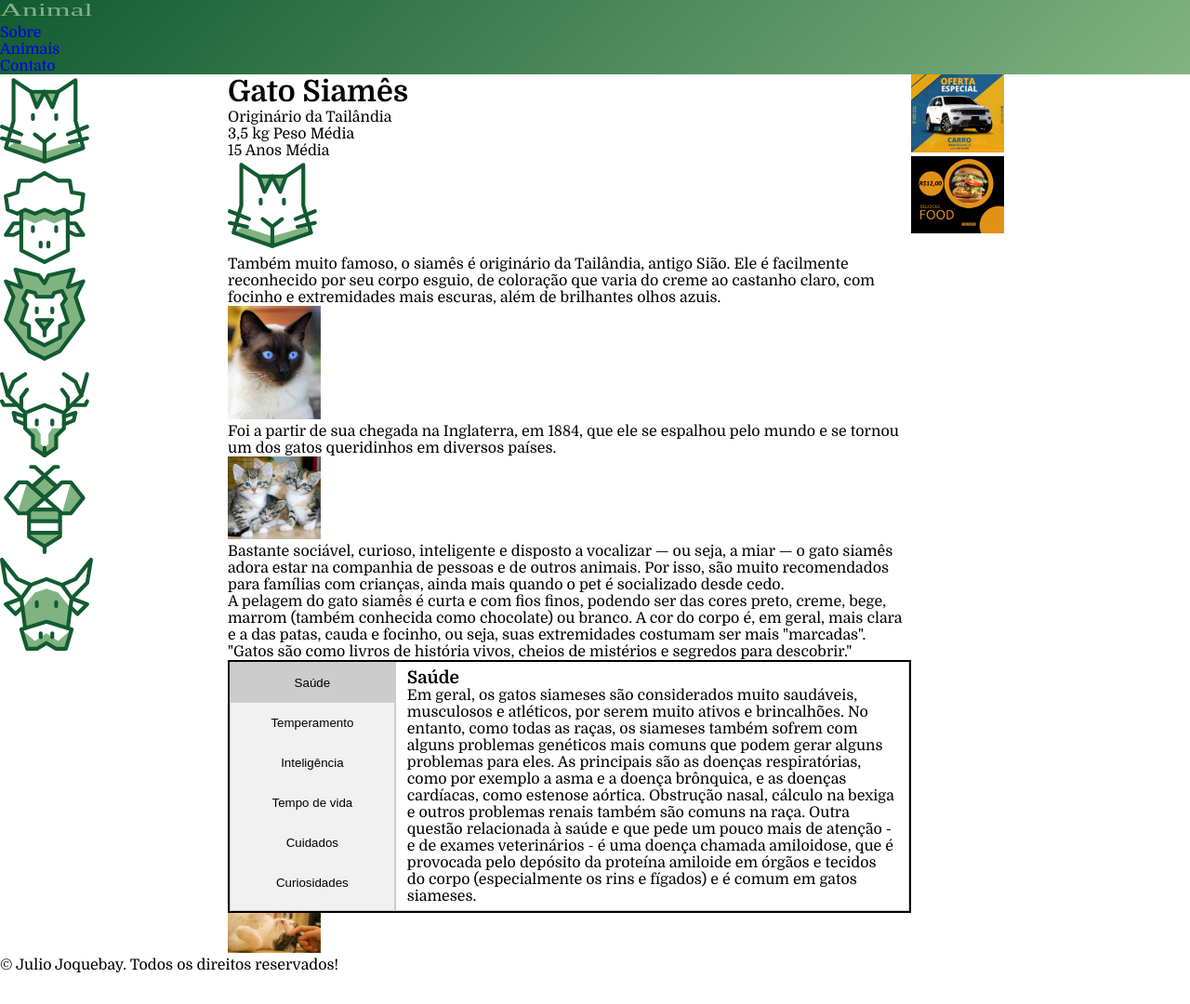
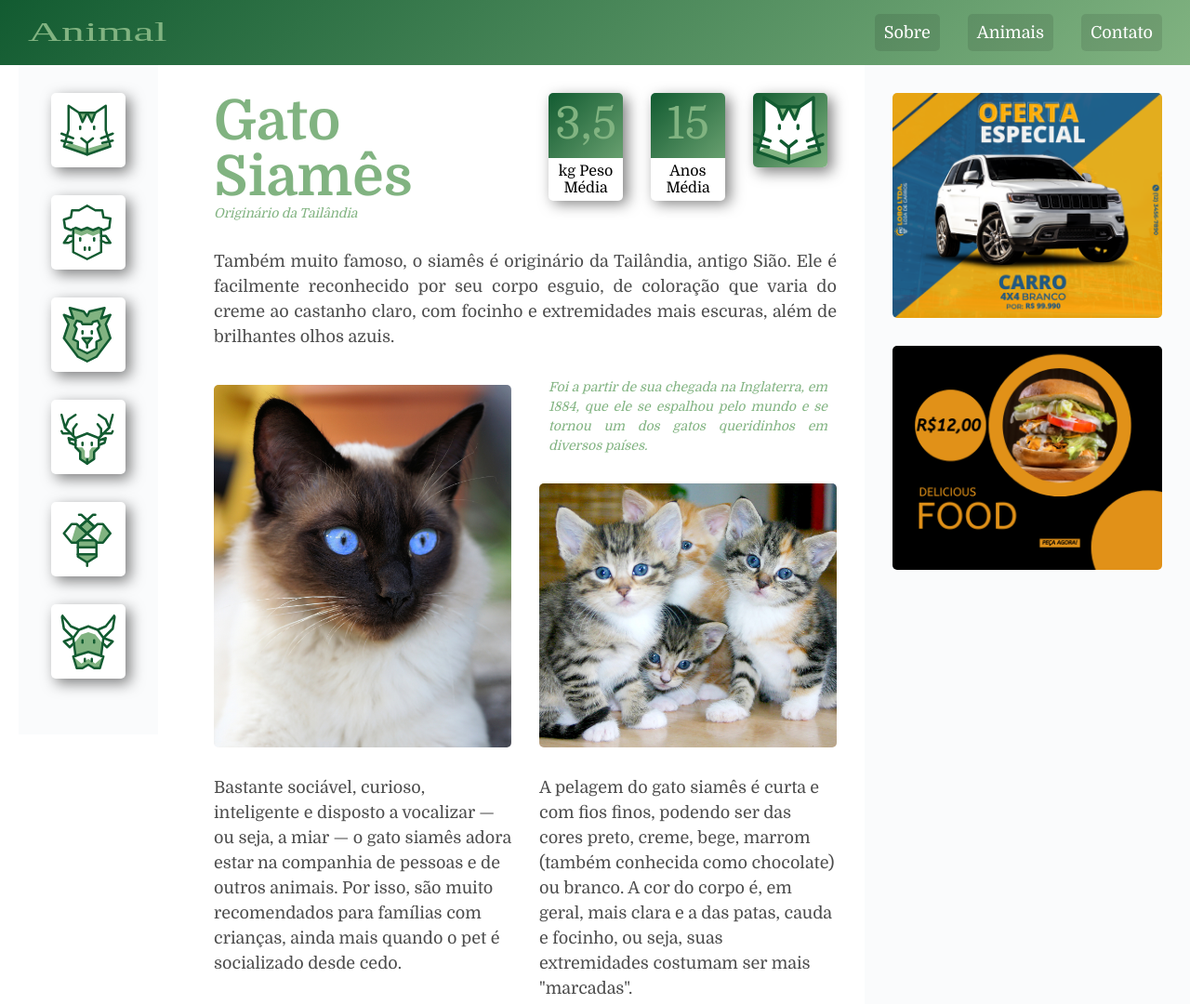
Before and after one commit to joqbay-developer/animal-webpageproject-withgridlayout, a plain HTML site: page index.html in a window 1280 px wide. Shown: the top 1080 px of the page at 93% size. Before the commit the page ends 1047 px from the top, so only its background shows below. Drawn offline with Linux system fonts and the light colour scheme.

Commit message:
styling for sticky side menu

```diff
--- a/assets/styles/style.css
+++ b/assets/styles/style.css
@@ -22,7 +22,9 @@ a {
 
 
 img {
-    max-width: 100px;
+    max-width: 100%;
+    display: block;
+  border-radius: 5px;
 }
 
 /* reset */
@@ -32,7 +34,7 @@ img {
 /* grid geral */
 .structure-container {
   display: grid;
-  grid-template-columns: minmax(160px, 1fr) 3fr 300px;
+  grid-template-columns: 200px 3fr 350px;
   grid-template-areas:
   "nav nav nav"
   "container-menu-sidebar content ads"
@@ -43,24 +45,219 @@ img {
 /* nav */
 .nav {
   grid-area: nav;
+  height: 70px;
   background: linear-gradient(135deg, #125B31, #81B381);
+  padding: 30px;
+  display: flex;
+  justify-content: space-between;
+  align-items: center;
+}
+
+
+.nav .logo img {
+  width: 150px;
+}
+
+.nav .navmenu {
+  display: flex;
+  flex-wrap: wrap;
+}
+
+.nav .navmenu li + li {
+  margin-left: 30px;
+}
+
+.nav .navmenu a {
+  display: block;
+  padding: 10px;
+  color: white;
+  font-size: 1.125rem;
+  background-color: rgba(0, 0, 0, 0.1);
+  border-radius: 5px;
+}
+
+.nav .navmenu a:hover {
+  background-color: rgba(0, 0, 0, 0.5);
 }
 /* nav */
 
+
+/* nav aside */
 .container-menu-sidebar {
   grid-area: container-menu-sidebar;
+  background-color: #fafbfc;
+  padding: 30px;
+  position: fixed;
+  width: 150px;
+  top: 70px;
+  left: 20px;
 }
 
+.container-menu-sidebar .navmenu-aside a {
+  display: block;
+  width: 80px;
+  margin: 0 auto 30px auto;
+  background-color: white;
+  padding: 10px;
+  border-radius: 5px;
+  box-shadow: 5px 5px 15px 0 rgba(0, 0, 0, 0.5);
+  transition: .5s ease-out;
+}
+
+.container-menu-sidebar .navmenu-aside a:hover {
+  background-color:#81B381;
+}
+
+/* nav aside */
+
+/* content */
+
+
+
+/* content */
 .content {
   grid-area: content;
+  max-width: 1300px;
+  margin: 0 auto;
+  padding: 30px;
+  gap: 30px;
+  display: grid;
+  grid-template-columns: 1fr 1fr;
+}
+/* estilos gerais*/
+.colwide {
+  grid-column: 1 / -1;
 }
 
+.image1 {
+  grid-row: span 2;
+  align-self: self-end;
+}
+
+.image2 {
+  align-self: self-end;
+}
+
+p {
+  font-size: 1.125rem;
+  line-height: 1.5;
+  color: rgba(0, 0, 0, 0.7);
+}
+
+/* title */
+.title {
+  color: #81B381;
+}
+
+.title h1 {
+  font-size: 3.75rem;
+  line-height: 1;
+  font-weight: 700;
+}
+
+.title span {
+  font-size: 0.875rem;
+  font-style: italic;
+}
+
+.firstparagraph {
+  text-align: justify;
+}
+/* title */
+
+
+/* characteristics */
+.container-characteristics {
+  display: flex;
+  align-items: flex-start ;
+  justify-content: center;
+}
+
+.characteristics {
+  width: 80px;
+  text-align: center;
+  background: linear-gradient(135deg, #125B31, #81B381);
+  border-radius: 5px;
+  box-shadow: 5px 5px 15px 0 rgba(0, 0, 0, 0.5);
+  position: relative;
+
+}
+
+.container-characteristics > div + div {
+  margin-left: 30px;
+
+}
+
+.characteristics span {
+  display: block;
+}
+
+.characteristics .number {
+  color: #81B381;
+  font-size: 3rem;
+  line-height: 1;
+  margin: 10px auto 10px auto;
+}
+
+.characteristics .label {
+  background-color: white;
+  border-radius: 0 0 5px 5px;
+  padding: 5px 0;
+  position: relative;
+  top: 2px;
+}
+
+.emfase {
+  font-size: 0.875rem;
+  color: #81B381;
+  max-width: 300px;
+  justify-self: center;
+  text-align: justify;
+  font-style: italic;
+}
+
+.cat-quote {
+  padding: 60px;
+  border-radius: 5px;
+  background: linear-gradient(135deg, #125B31, #81B381);
+  box-shadow: 5px 5px 15px 0 rgba(0, 0, 0, 0.5);
+
+}
+
+.cat-quote p {
+  font-size: 1.25rem;
+  font-style: italic;
+  color: white;
+  max-width: 500px;
+  text-align: center;
+  margin: 0 auto;
+}
+
+/* estilos gerais*/
+/* content */
+
+
+/* ads */
 .ads {
   grid-area: ads;
+  background-color: #fafbfc;
+  display: grid;
+  align-content: start;
+  padding: 30px;
+  gap: 30px;
 }
+
+/* ads */
 
 .footer {
   grid-area: footer;
+  background: linear-gradient(135deg, #125B31, #81B381);
+}
+
+.footer p {
+  padding: 30px;
+  text-align: center;
+  color: white;
 }
 
 /* grid geral */
@@ -70,35 +267,46 @@ img {
 .description {
     display: flex;
     border: 2px solid black;
+    background-color:#81B381;
+    min-height: 600px;
+    max-height: 650px;
+    height: 100%;
+    overflow: auto;
 }
+
 
 .tab {
     flex: 1;
-    border: 1px solid #ccc;
-    background-color: #f1f1f1;
+    border: 1px solid #125B31;
+    background-color: #fafbfc;
 
 }
 
 /* style the buttons that are used to open the tab content */
+
+
 .tab button {
     width: 100%;
     display: block;
-    background-color: inherit;
+    background-color: #fafbfc;
     border: none;
     outline: none;
     cursor: pointer;
+    font-size: 1.125rem;
     padding: 14px 16px;
-    transition: 0.3s;
+    transition: 0.5s ease-in-out;
 }
 
 /* Change background color of buttons on hover */
 .tab button:hover {
-    background-color: #ddd;
+    background-color: #81B381;
+    color: white;
   }
 
   /* Create an active/current tablink class */
 .tab button.active {
-    background-color: #ccc;
+    background-color: #81B381;
+    color: white;
   }
 
   /* Style the tab content */
@@ -107,8 +315,23 @@ img {
     display: none;
     padding: 6px 12px;
     border: 1px solid #ccc;
+    background: linear-gradient(135deg, #125B31, #81B381);
+    box-shadow: 5px 5px 15px 0 rgba(0, 0, 0, 0.5);
     border-top: none;
-    animation: fadeEffect 1s;
+    animation: fadeEffect 2s;
+  }
+
+  .tab-content h3 {
+    padding: 30px 0 0 0;
+    font-size: 2.2rem;
+    text-align: center;
+    color: #81B381;
+  }
+
+  .tab-content p {
+    line-height: 2;
+    padding: 30px;
+    color: white;
   }
 
   @keyframes fadeEffect {
```
